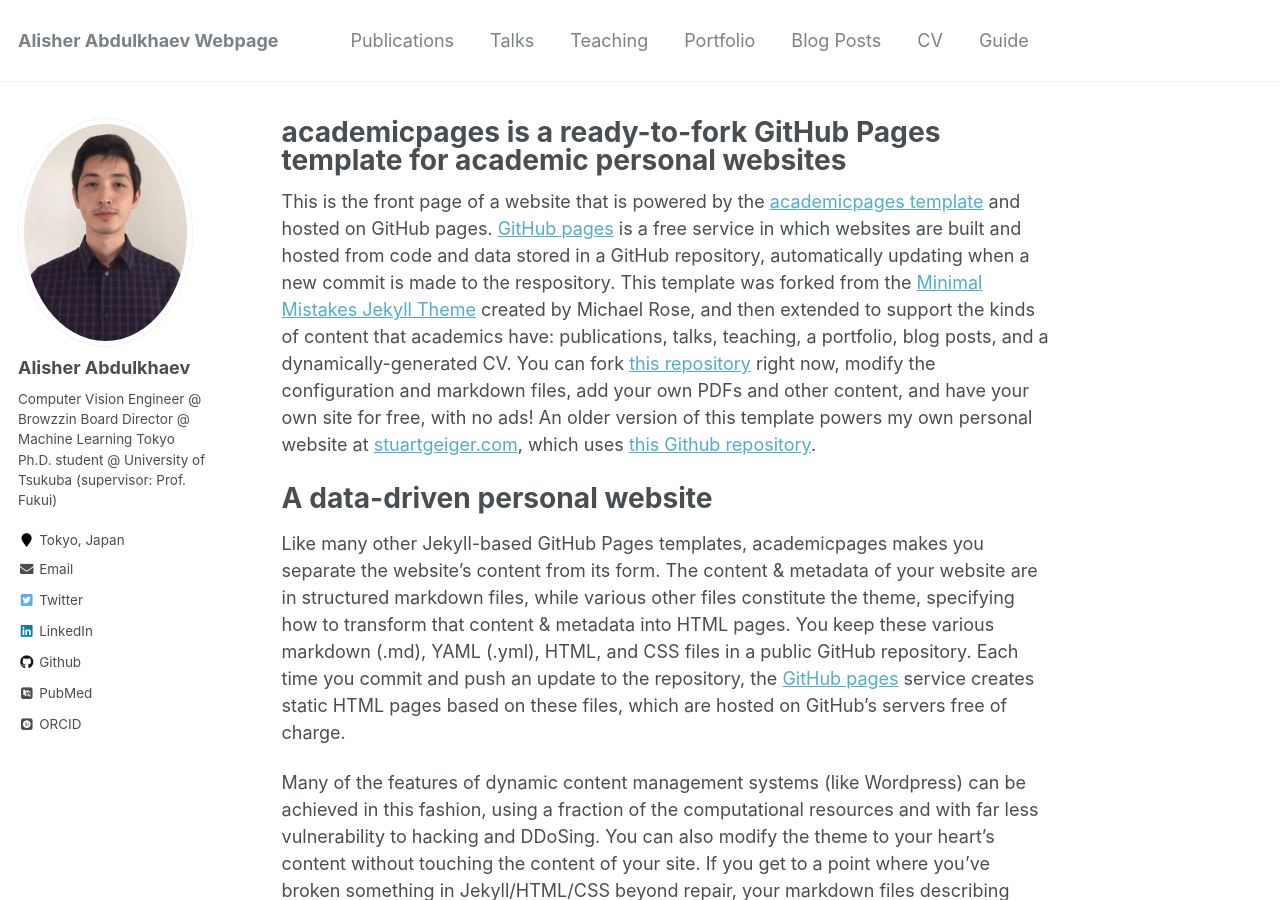
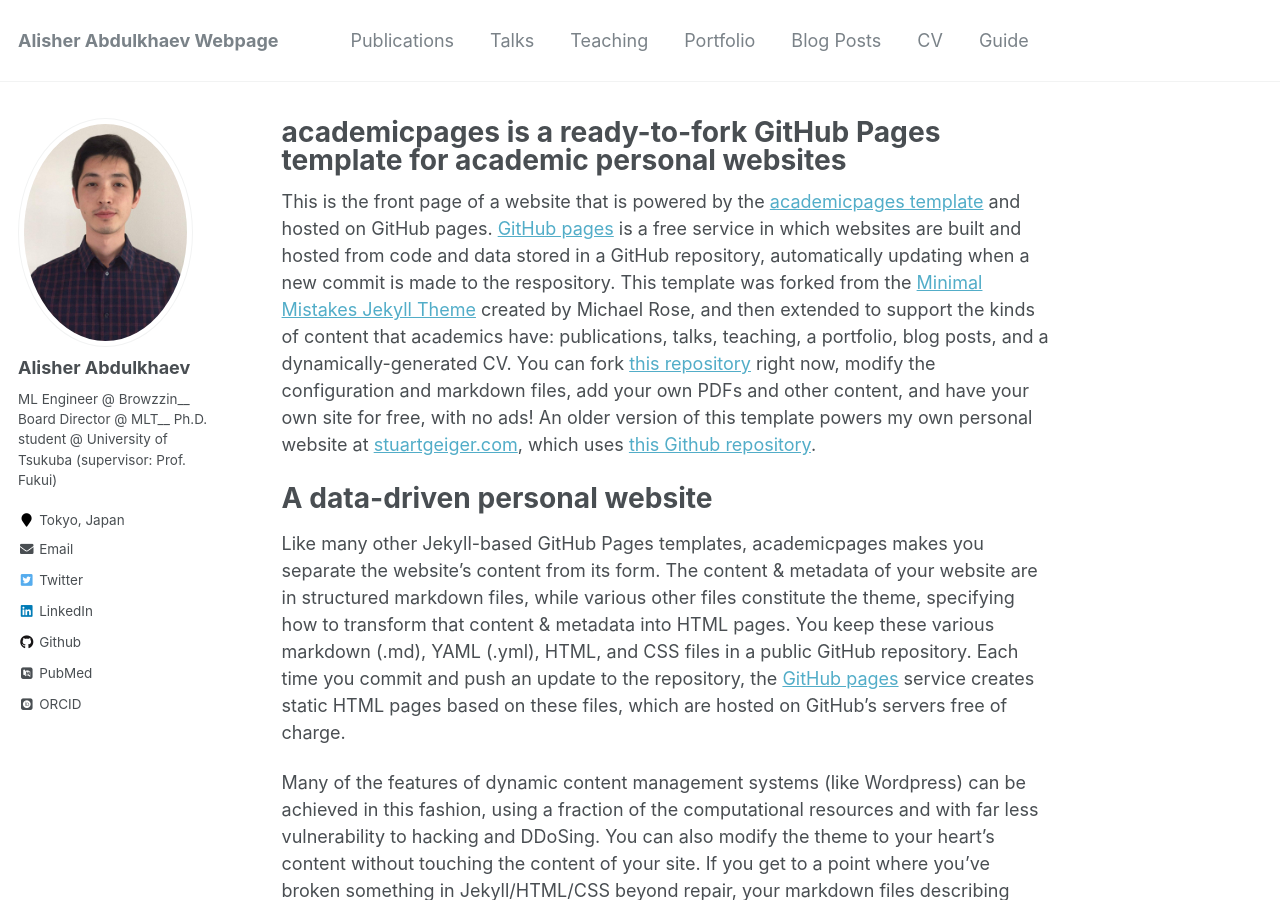
Before and after one commit to vivek37373/alisher-ai.github.io, a Jekyll site: the page built from _pages/about.md, in a window 1280 px wide and 900 px high. Built offline with Jekyll 4.4.1, drawn with Linux system fonts in a browser that asks for light colours; some web fonts are replaced.

Commit message:
Update _config.yml

```diff
--- a/_config.yml
+++ b/_config.yml
@@ -10,7 +10,7 @@
 title                    : "Alisher Abdulkhaev Webpage"
 title_separator          : "-"
 name                     : &name "Alisher Abdulkhaev"
-description              : &description "Computer Vision Engineer @ Browzzin \n Board Director @ Machine Learning Tokyo \n Ph.D. student @ University of Tsukuba (supervisor: Prof. Fukui)"
+description              : &description "ML Engineer @ Browzzin__ Board Director @ MLT__ Ph.D. student @ University of Tsukuba (supervisor: Prof. Fukui)"
 url                      : https://alisher-ai.github.io # the base hostname & protocol for your site e.g. "https://mmistakes.github.io"
 baseurl                  : "" # the subpath of your site, e.g. "/blog"
 repository               : "alisher-ai/alisher-ai.github.io"
@@ -82,7 +82,7 @@
 author:
   name             : "Alisher Abdulkhaev"
   avatar           : "profile.png"
-  bio              : "Computer Vision Engineer @ Browzzin \n Board Director @ Machine Learning Tokyo \n Ph.D. student @ University of Tsukuba (supervisor: Prof. Fukui)"
+  bio              : "ML Engineer @ Browzzin__ Board Director @ MLT__ Ph.D. student @ University of Tsukuba (supervisor: Prof. Fukui)"
   location         : "Tokyo, Japan"
   employer         :
   pubmed           : "https://www.ncbi.nlm.nih.gov/pubmed/?term=john+snow"
```
